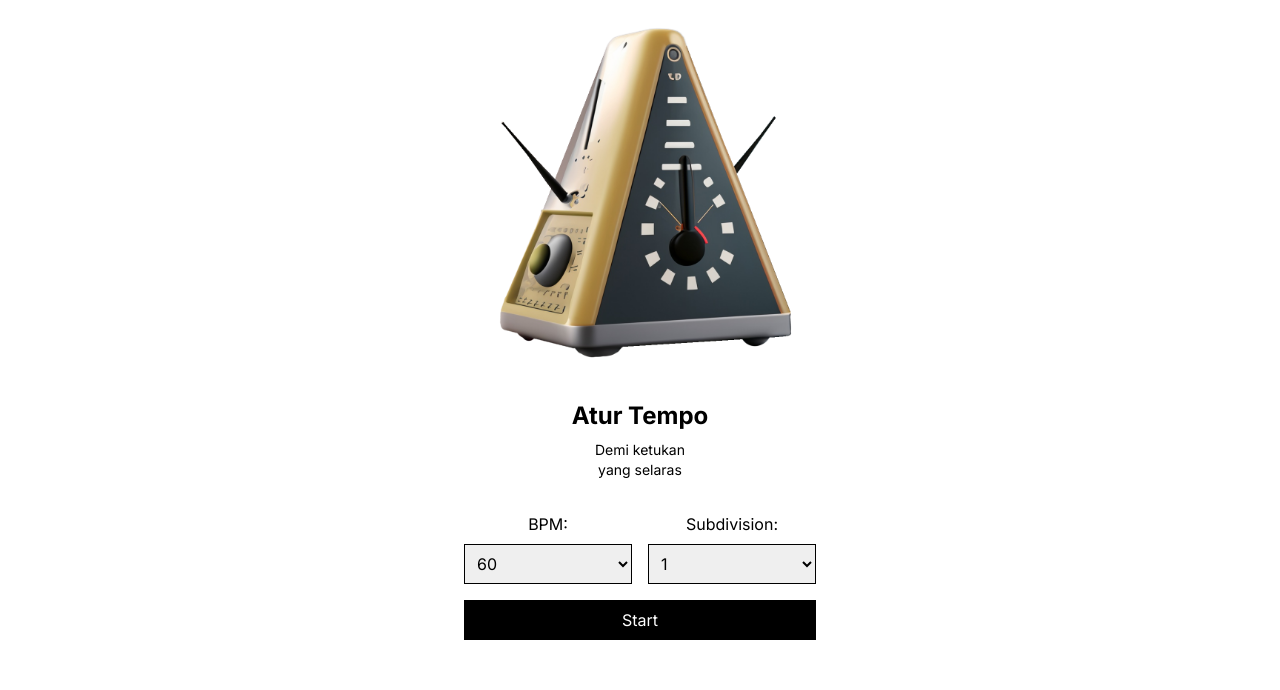
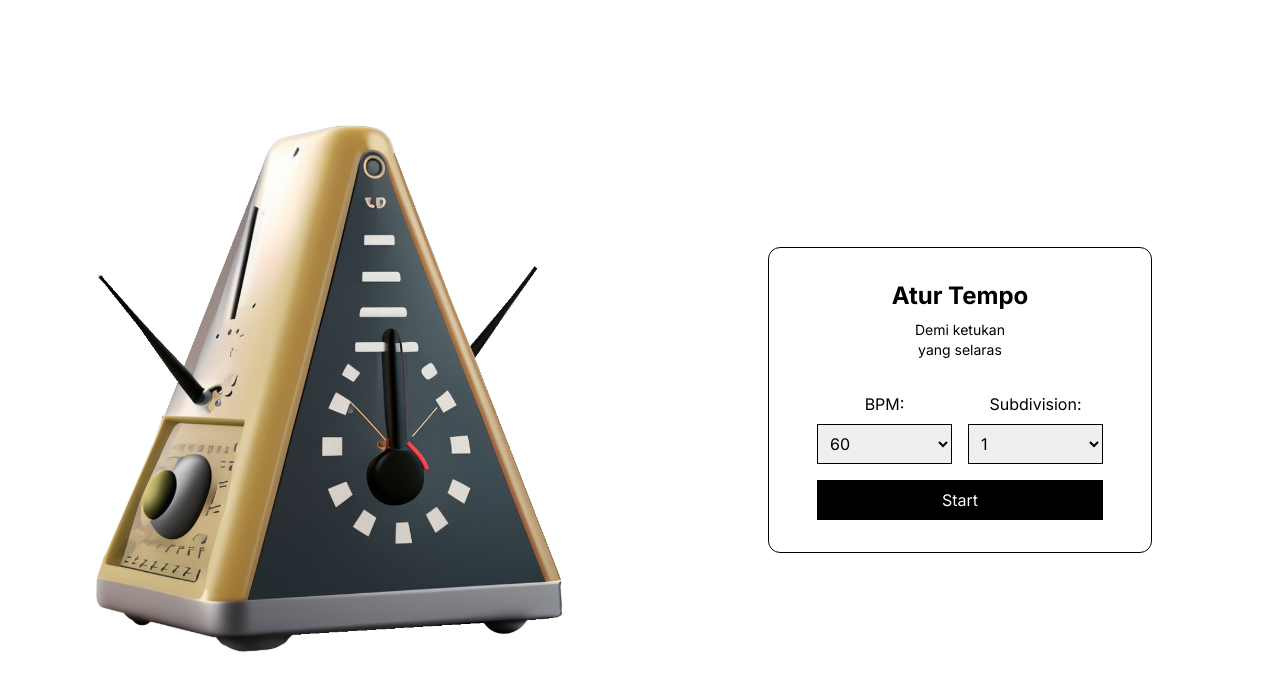
Before and after one commit to ekadk/dmgt, a Next.js app: page /tempo in a window 1280 px wide. Shown: the top 690 px of the page. Built offline with nearby package versions, Linux system fonts and the light colour scheme.

Commit message:
add: responsiveness to tempo page

```diff
--- a/app/tempo/page.tsx
+++ b/app/tempo/page.tsx
@@ -5,7 +5,7 @@ import Image from "next/image";
 export default function Home() {
   return (
     <div className="container mx-auto">
-      <div className="flex flex-col w-full h-screen">
+      <div className="flex flex-col lg:flex-row w-full h-screen">
         <div className="flex-1">
           {/* Image Start */}
           <div className="w-full h-full object-fill relative">
@@ -13,10 +13,12 @@ export default function Home() {
           </div>
           {/* Image End */}
         </div>
-        <div className="flex-1 flex flex-col items-center gap-8">
-          <Title title="Atur Tempo" subtitle="Demi ketukan yang selaras" />
-          <div className="w-full max-w-sm px-4 flex items-center justify-center">
-            <TempoConfig />
+        <div className="flex-1 flex flex-col items-center lg:justify-center gap-8">
+          <div className="flex flex-col justify-center items-center gap-8 w-full max-w-sm lg:border lg:border-black lg:rounded-xl lg:p-8">
+            <Title title="Atur Tempo" subtitle="Demi ketukan yang selaras" />
+            <div className="w-full max-w-sm px-4 flex items-center justify-center">
+              <TempoConfig />
+            </div>
           </div>
         </div>
       </div>
```
